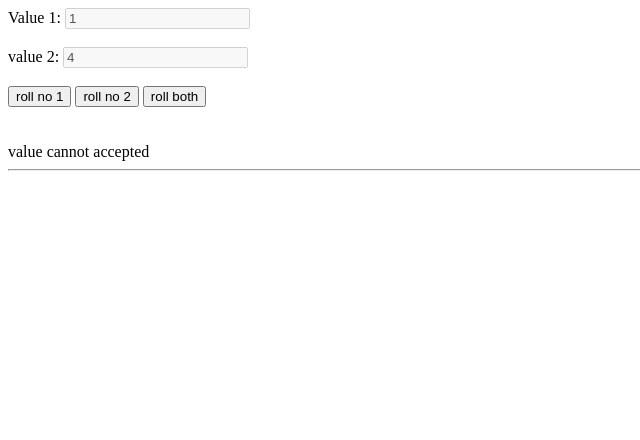
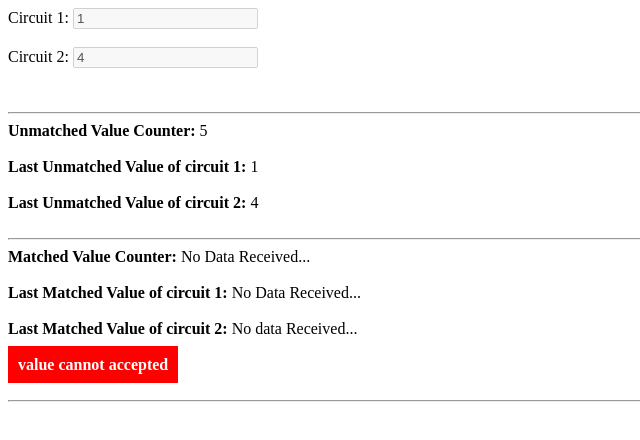
Before and after one commit to csbhave/Elejavascript, a plain HTML site: page index.html in a window 1280 px wide. Shown: the whole page, without its empty margins (0-640 px from the left). Drawn offline with Linux system fonts and the light colour scheme.

Commit message:
added css class and some js code

```diff
--- a/index.html
+++ b/index.html
@@ -4,20 +4,51 @@
     <meta charset="UTF-8">
     <meta name="viewport" content="width=device-width, initial-scale=1.0">
     <title>Test Logic</title>
+<style>
+    #error{
+        padding: 10px;
+    }
+    .bg-red{
+        color: #fff;
+        background: red;
+    }
+    .bg-green{
+        color: #fff;
+        background: green;
+    }
+    .bg-green{
+        color: #fff;
+        background: orange;
+    }
+</style>
 </head>
 <body>
     <form action="">
-        <label for="">Value 1: </label>
+        <label for="">Circuit 1: </label>
         <input type="text" id="value1" disabled><br><br>
-        <label for="">value 2: </label>
+        <label for="">Circuit 2: </label>
         <input type="text" id="value2" disabled><br><br>
-        <input type="button" value="roll no 1" onclick="roll1()">
+        <!-- <input type="button" value="roll no 1" onclick="roll1()">
         <input type="button" value="roll no 2" onclick="roll2()">
-        <input type="button" value="roll both" onclick="roll()">
+        <input type="button" value="roll both" onclick="roll()"> -->
+    </form><br>
+    <hr>
+    <label for=""><strong>Unmatched Value Counter: </strong></label>
+    <span id="unmatch_counter">No Data Received...</span><br><br>
+    <label for=""><strong>Last Unmatched Value of circuit 1:</strong> </label>
+    <span id="unmatch_value1op">No Data Received...</span><br><br>
+    <label for=""><strong>Last Unmatched Value of circuit 2:</strong> </label>
+    <span id="unmatch_value2op">No data Received...</span><br><br>
+    <hr>
+    <label for=""><strong>Matched Value Counter: </strong></label>
+    <span id="counter">No Data Received...</span><br><br>
+    <label for=""><strong>Last Matched Value of circuit 1:</strong> </label>
+    <span id="value1op">No Data Received...</span><br><br>
+    <label for=""><strong>Last Matched Value of circuit 2:</strong> </label>
+    <span id="value2op">No data Received...</span><br><br>
+    <strong><span id="error">Reading Inputs...</span></strong><br><br>
+    <hr>
 
-    </form><br><br>
-    <span id="error">Reading inputs...</span>
-    <hr>
     <script src="script.js"></script>
 </body>
 </html>
--- a/script.js
+++ b/script.js
@@ -2,15 +2,18 @@ var value1 = document.getElementById("value1");
 var value2 = document.getElementById("value2");
 var arr1=[];
 var arr2=[];
-var cnt=0;
+var cnt=0, cnt1=0;
 function check(){
     if(value1.value.length == 0  && value2.value.length == 0){
         console.log("cannot received both value");
+        document.getElementById("error").classList.add("bg-red");
         document.getElementById("error").innerHTML = "cannot received both value";
         return false;
     }
     if(value1.value == value2.value){
         console.log("value accepted");
+        document.getElementById("error").classList.remove("bg-red");
+        document.getElementById("error").classList.add("bg-green");
         document.getElementById("error").innerHTML = "value accepted!";
         cnt++;
         collection();
@@ -18,16 +21,25 @@ function check(){
     }
     if(value1.value.length == 0 && value2.value){
         console.log("cannot received 1 st value");
+        document.getElementById("error").classList.add("bg-orange");
         document.getElementById("error").innerHTML = "cannot received 1 st value";
         return false;
     }
     if(value2.value.length == 0 && value1.value){
         console.log("cannot received 2 nd value");
+        document.getElementById("error").classList.add("bg-orange");
         document.getElementById("error").innerHTML = "cannot received 2 nd value";
         return false;
     }
     else{
         console.log("value cannot accepted");
+        document.getElementById("error").classList.remove("bg-green");
+        document.getElementById("error").classList.add("bg-red");
+        cnt1++;
+        document.getElementById("unmatch_counter").innerHTML = cnt1;
+        document.getElementById("unmatch_value1op").innerHTML = value1.value;
+        document.getElementById("unmatch_value2op").innerHTML = value2.value;
+
         document.getElementById("error").innerHTML = "value cannot accepted";
     }
 }
@@ -54,6 +66,9 @@ function roll(){
 function collection(){
     console.log("value1: "+value1.value);
     console.log("value2: "+value2.value);
+    document.getElementById("value1op").innerHTML=value1.value;
+    document.getElementById("value2op").innerHTML=value2.value;
+    document.getElementById("counter").innerHTML=cnt;
     // arr1.push(value1.value);
     // arr2.push(value2.value);
     console.log("Counter is: "+cnt);
```
